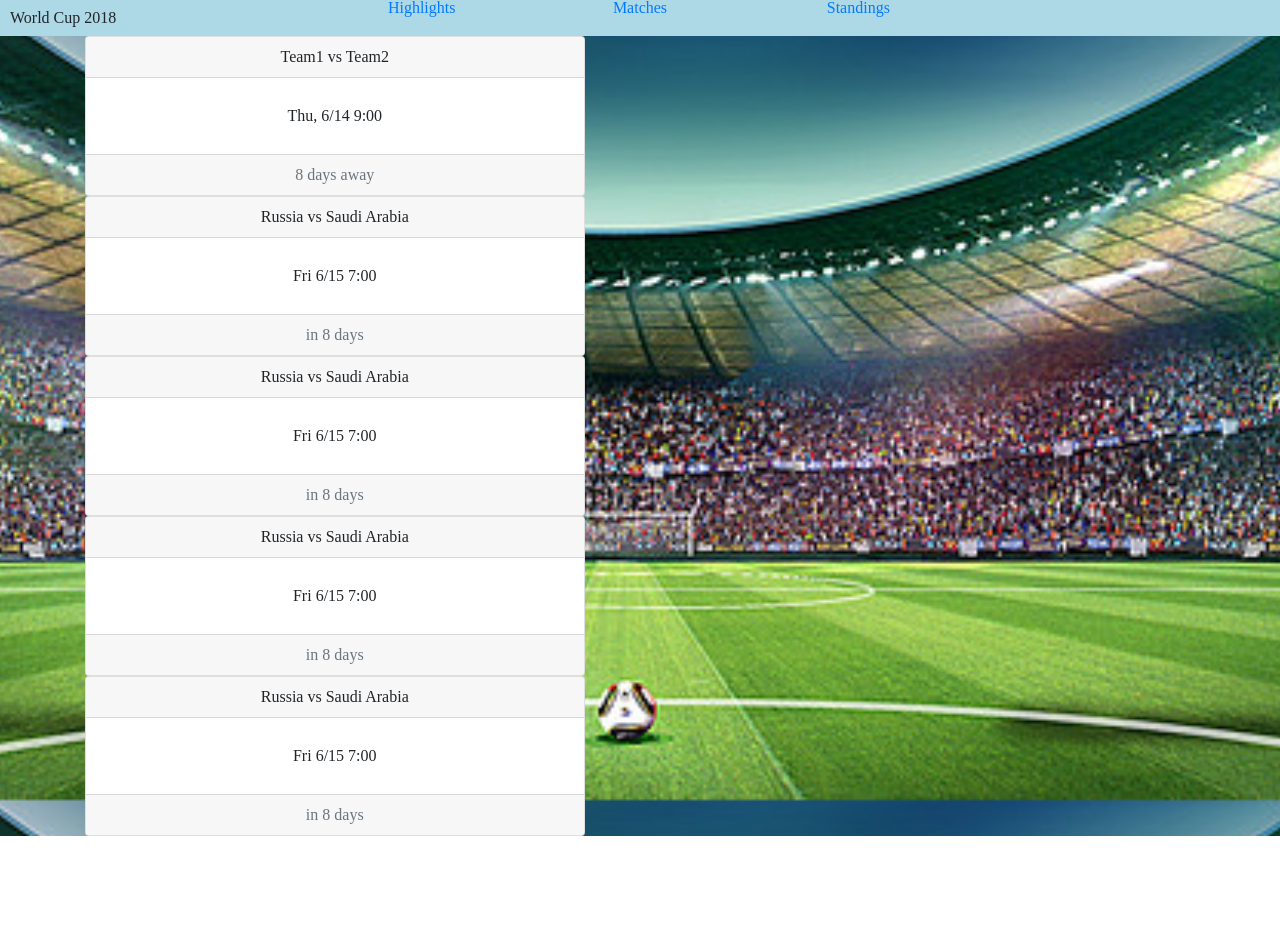
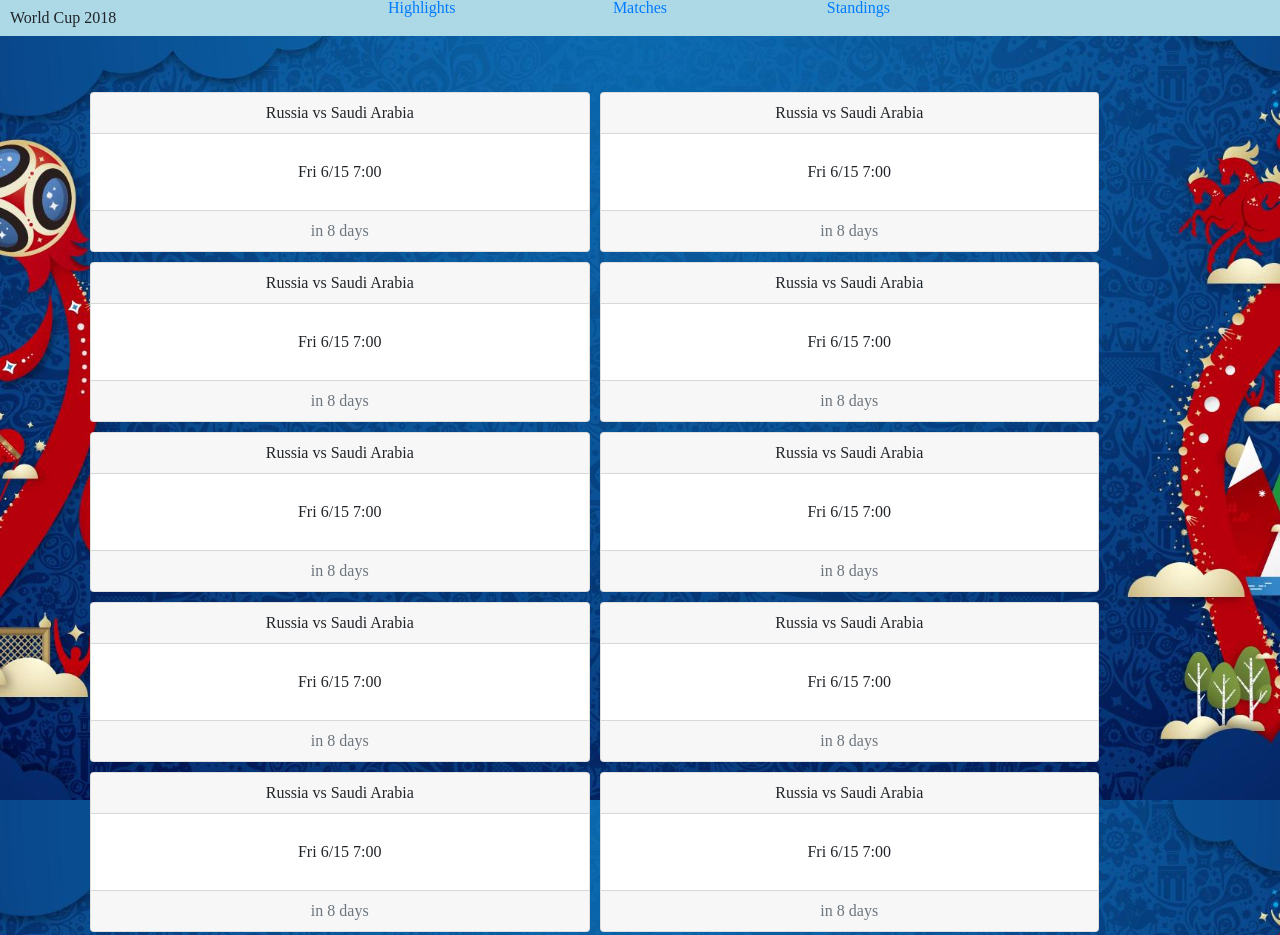
Before and after one commit to ColinRhysRichards/Fifa-World-Cup, a plain HTML site: page matches.html in a window 1280 px wide. Shown: the top 935 px of the page. Before the commit the page ends 836 px from the top, so only its background shows below. Drawn offline with nearby package versions, Linux system fonts and the light colour scheme.

Commit message:
added background

```diff
--- a/assets/css/style.css
+++ b/assets/css/style.css
@@ -1,6 +1,13 @@
 body {
 
     background-image: url(../images/40561a7121f15bf.jpg);
+
+    /* background-image: url(../images/Fifa-World-Cup-2018-Wallpapers.jpg);
+    background-image: url(../images/gettyimages-883495912.jpg);
+    background-image: url(../images/main.jpg);
+    background-image: url(../images/Wallpaper-World-Cup-Russia-Desktop.jpg); */
+    background-image: url(../images/World-Cup-2018-Wallpaper-HD.jpg);
+
 
     background-size: cover;
     background-repeat: no-repeat;
@@ -31,4 +38,14 @@ iframe {
 
 .timeCard {
     width: 45%;
+    float: left;
+    margin: 5px;
 }
+.container {
+    margin-left: auto;
+    margin-left: auto;
+}
+.timeBox {
+    margin-top: 4%;
+    margin-bottom: 4%;
+}
--- a/assets/javascript/matches.js
+++ b/assets/javascript/matches.js
@@ -1,6 +1,6 @@
 $(document).ready(function () {
 
-    var allTheTeams = [{ teamOne: "Russia", teamTwo: "Saudi Arabia", time: "Fri 6/15 7:00", date: "20180615" }, { teamOne: "Russia", teamTwo: "Saudi Arabia", time: "Fri 6/15 7:00", date: "20180615" }, { teamOne: "Russia", teamTwo: "Saudi Arabia", time: "Fri 6/15 7:00", date: "20180615" }, { teamOne: "Russia", teamTwo: "Saudi Arabia", time: "Fri 6/15 7:00", date: "20180615" }]
+    var allTheTeams = [{ teamOne: "Russia", teamTwo: "Saudi Arabia", time: "Fri 6/15 7:00", date: "20180615" }, { teamOne: "Russia", teamTwo: "Saudi Arabia", time: "Fri 6/15 7:00", date: "20180615" }, { teamOne: "Russia", teamTwo: "Saudi Arabia", time: "Fri 6/15 7:00", date: "20180615" }, { teamOne: "Russia", teamTwo: "Saudi Arabia", time: "Fri 6/15 7:00", date: "20180615" },{ teamOne: "Russia", teamTwo: "Saudi Arabia", time: "Fri 6/15 7:00", date: "20180615" },{ teamOne: "Russia", teamTwo: "Saudi Arabia", time: "Fri 6/15 7:00", date: "20180615" },{ teamOne: "Russia", teamTwo: "Saudi Arabia", time: "Fri 6/15 7:00", date: "20180615" },{ teamOne: "Russia", teamTwo: "Saudi Arabia", time: "Fri 6/15 7:00", date: "20180615" },{ teamOne: "Russia", teamTwo: "Saudi Arabia", time: "Fri 6/15 7:00", date: "20180615" },{ teamOne: "Russia", teamTwo: "Saudi Arabia", time: "Fri 6/15 7:00", date: "20180615" },{ teamOne: "Russia", teamTwo: "Saudi Arabia", time: "Fri 6/15 7:00", date: "20180615" },{ teamOne: "Russia", teamTwo: "Saudi Arabia", time: "Fri 6/15 7:00", date: "20180615" },{ teamOne: "Russia", teamTwo: "Saudi Arabia", time: "Fri 6/15 7:00", date: "20180615" },{ teamOne: "Russia", teamTwo: "Saudi Arabia", time: "Fri 6/15 7:00", date: "20180615" }]
 
     allTheTeams.forEach(function (team) {
         var team1 = team.teamOne;
--- a/matches.html
+++ b/matches.html
@@ -33,18 +33,9 @@
             </div>
         </div>
     </nav>
-    <div class="container">
+    <div class="container timeBox">
         <div class="timeCardsHere">
-            <div class="card text-center timeCard">
-                <div class="card-header">
-                    Team1 vs Team2
-                </div>
-                <div class="card-body">
-                    <h4>Thu, 6/14 9:00</h4>
-                </div>
-                <div class="card-footer text-muted">
-                    8 days away
-                </div>
+
             </div>
         </div>
     </div>
```
Also changed, not shown: assets/images/082415-Soccer-FIFA-2018-Russia-Logo-PI-CH.vresize.1200.675.high_.93 (1).jpg (added), assets/images/082415-Soccer-FIFA-2018-Russia-Logo-PI-CH.vresize.1200.675.high_.93.jpg (added), assets/images/Fifa-World-Cup-2018-Wallpapers.jpg (added), assets/images/Wallpaper-World-Cup-Russia-Desktop.jpg (added), assets/images/World-Cup-2018-Wallpaper-HD.jpg (added), assets/images/gettyimages-883495912.jpg (added), assets/images/main.jpg (added), assets/images/world-cup.jpg (added), 1 other file.
